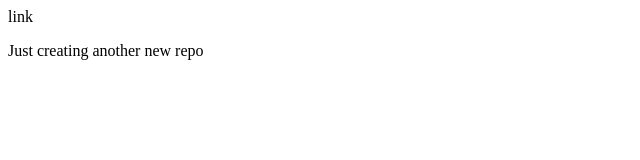
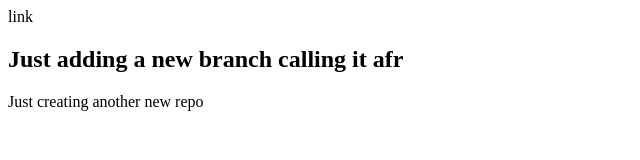
Before and after one commit to developerDhanjitJS/localrepo, a plain HTML site: page index.html in a window 1280 px wide. Shown: the whole page, without its empty margins (0-640 px from the left). Drawn offline with Linux system fonts and the light colour scheme.

Commit message:
added a heading

```diff
--- a/index.html
+++ b/index.html
@@ -7,7 +7,9 @@
     link
 </head>
 <body>
+    <h2>Just adding a new branch calling it <b>afr</b></h2>
     <p> Just creating another new repo </p>
+
 
 </body>
 </html>
```
